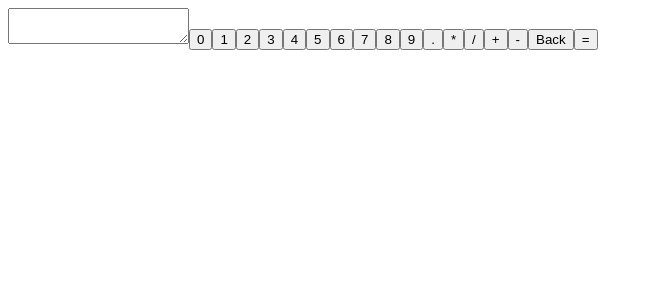
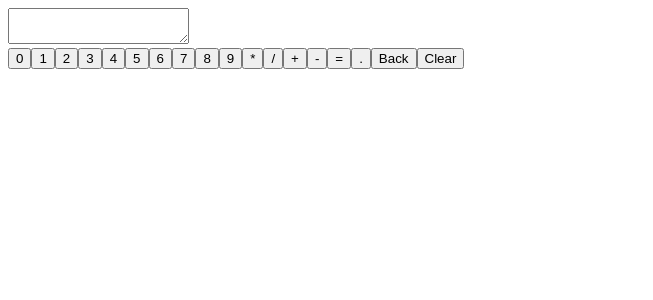
Before and after one commit to Hjortur44/ReactCaclulator, a Next.js app: page / in a window 1280 px wide. Shown: the top 300 px of the page, without its empty margins (0-653 px from the left). Built offline with nearby package versions, Linux system fonts and the light colour scheme.

Commit message:
Created a numberpad component and connected it to the textarea component

```diff
--- a/src/components/button/Button.tsx
+++ b/src/components/button/Button.tsx
@@ -1,4 +1,3 @@
-import classnames from 'classnames';
 import React from 'react';
 
 type Props = {
--- /dev/null
+++ b/src/components/numberPad/NumberPad.tsx
@@ -0,0 +1,52 @@
+import React from 'react';
+import { Button } from '../button/Button';
+import equation from './equation';
+
+type Props = {
+    onClick: (v: string) => void;
+  };
+
+export function NumberPad({ onClick }: Props): JSX.Element {
+    const numButtonsA: Array<string> = ["0", "1", "2", "3", "4"];
+    const numButtonsB: Array<string> = ["5", "6", "7", "8", "9"];
+    const opButtons: Array<string> = ["*", "/", "+", "-", "=", "."];
+    const misButtons: Array<string> = ["Back", "Clear"];
+
+    const handleNumberClick = (id: string) => () => {
+        equation.number(id);
+        onClick(equation.print());
+    }
+
+    const handleOperandClick = (id: string) => () => {
+        equation.operand(id);
+        onClick(equation.print());
+    }
+
+    const handleMiscellaneousClick = (id: string) => () => {
+        if(id === "Back") equation.back();
+        else if(id === "Clear") equation.clear();
+        onClick(equation.print());
+    }
+
+    return (
+        <div>
+            {numButtonsA.map((b, i) => (
+                <Button key={i} name={b} onClick={handleNumberClick(b)} />
+            ))}
+
+            {numButtonsB.map((b, i) => (
+                <Button key={i} name={b} onClick={handleNumberClick(b)} />
+            ))}
+
+            {opButtons.map((b, i) => (
+                <Button key={i} name={b} onClick={handleOperandClick(b)} />
+            ))}
+
+            {misButtons.map((b, i) => (
+                <Button key={i} name={b} onClick={handleMiscellaneousClick(b)} />
+            ))}
+
+
+        </div>
+    );
+}
--- /dev/null
+++ b/src/components/numberPad/equation.ts
@@ -0,0 +1,55 @@
+/// PUBLIC ///
+
+function back(): void {
+    _eqs.pop();
+}
+
+function calculate(): string {
+    if(!Number(_eqs[_eqs.length - 1])) return "Error";
+    return "D";
+}
+
+function clear(): void {
+    _eqs = [];
+}
+
+function number(n: string): void{
+    _num = _num.concat(n);
+}
+
+function operand(op: string): void {
+    _op = op;
+}
+
+function print(): string {
+    _flush();
+    return _eqs.join("");
+}
+
+
+/// PRIVATE ///
+
+let _eqs: Array<number | string> = [];
+let _num: string = "";
+let _op: string = "";
+
+function _flush(){
+    if(_num.length > 0) {
+        _eqs.push(Number(_num));
+        _num = "";
+    }
+
+    if(_op.length !== 0) {
+        _eqs.push(_op);
+        _op = "";
+    }
+}
+
+export default {
+    back,
+    calculate,
+    clear,
+    number,
+    operand,
+    print
+}
--- a/src/math/equation.ts
+++ /dev/null
@@ -1,35 +0,0 @@
-let eqs: Array<number | string> = [];
-let num: string = "";
-
-function flushNumber(){
-    if(num.length > 0) {
-        eqs.push(Number(num));
-        num = "";
-    }
-}
-
-export function number(n: string): void{
-    num += n;
-}
-
-export function operand(op: string): void {
-    flushNumber();
-
-    if(op.length != 0) eqs.push(op);
-}
-
-export function back(): void {
-    eqs.pop();
-}
-
-export function calculate(): string {
-    flushNumber();
-
-    if(!Number(eqs[eqs.length - 1])) return "Error";
-    return "D";
-}
-
-export function print(): string {
-    flushNumber();
-    return eqs.join("");
-}
--- a/src/pages/index.tsx
+++ b/src/pages/index.tsx
@@ -1,42 +1,15 @@
 import Head from 'next/head';
 import { Layout } from '../components/layout/Layout';
-import React, { useEffect, useState } from 'react';
-import { number, operand, back, calculate, print } from '../math/equation';
-import { Button } from '../components/button/Button';
+import React, { useState } from 'react';
 import { TextArea } from '../components/textarea/TextArea';
+import { NumberPad } from '../components/numberPad/NumberPad';
 
 function App(){
-  const [result, setResult] = useState<string>('');
-  const [check, setCheck] = useState<boolean>(false);
+  const [result, setResult] = useState<string>("");
 
-  const numButtons: Array<string> = ["0", "1", "2", "3", "4", "5", "6", "7", "8", "9", "."];
-  const opButtons: Array<string> = ["*", "/", "+", "-"];
-  const backButton: string = "Back";
-  const clearButton: string = "Clear";
-  const equalsButton: string = "=";
-
-  useEffect(() => {
-    setResult(print());
-  }, [check]);
-
-  const handleNumberClick = (e: any) => {
-    number(e.target.name);
-    setCheck(!check);
-  };
-
-  const handleOperandClick = (e: any) => {
-    operand(e.target.name);
-    setCheck(!check);
-  };
-
-  const handleBackClick = () => {
-    back();
-    setCheck(!check);
-  };
-
-  const handleCalculateClick = () => {
-    setResult(calculate());
-  };
+  function buttonClick(id: string) {
+    setResult(id);
+ }
 
   return (
     <Layout>
@@ -45,19 +18,7 @@ function App(){
       </Head>
     <div>
       <TextArea value={result} />
-
-      {numButtons.map((button, i) => (
-        <Button key={i} name={button} onClick={handleNumberClick} />
-      ))}
-
-      {opButtons.map((button, i) => (
-        <Button key={i} name={button} onClick={handleOperandClick} />
-      ))}
-
-      <Button name={backButton} onClick={handleBackClick} />
-
-
-      <Button name={equalsButton} onClick={handleCalculateClick} />
+      <NumberPad onClick={buttonClick} />
     </div>
     </Layout>
   );
```
